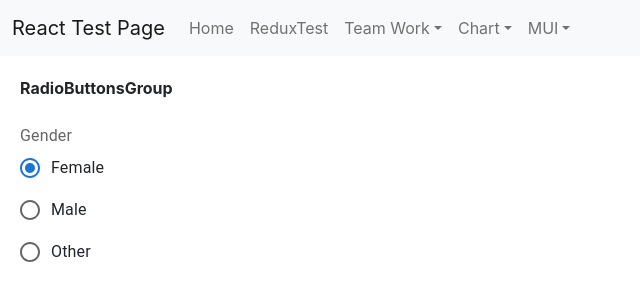
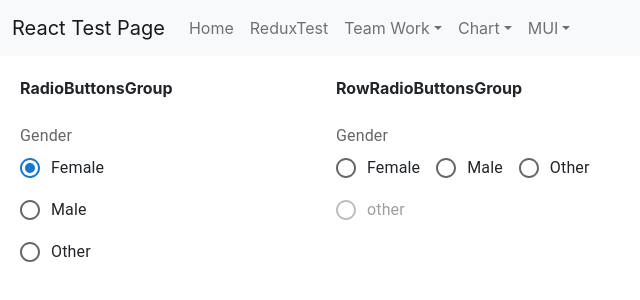
Before and after one commit to jinseok1306/React-Test, a React (Create React App) app in the folder ReactProject/client_app/: page /MUI/RadioPage in a window 1280 px wide. Shown: the top 300 px of the page, without its empty margins (0-640 px from the left). Built offline with nearby package versions, Linux system fonts and the light colour scheme.

Commit message:
MUI RowRadioButtonsGroup 테스트 완료

```diff
--- /dev/null
+++ b/ReactProject/client_app/src/components/Radio/RowRadioButtonsGroup.tsx
@@ -0,0 +1,29 @@
+import * as React from 'react';
+import Radio from '@mui/material/Radio';
+import RadioGroup from '@mui/material/RadioGroup';
+import FormControlLabel from '@mui/material/FormControlLabel';
+import FormControl from '@mui/material/FormControl';
+import FormLabel from '@mui/material/FormLabel';
+
+export default function RowRadioButtonsGroup() {
+    return (
+        <FormControl>
+            <FormLabel id="demo-row-radio-buttons-group-label">Gender</FormLabel>
+            <RadioGroup
+                row
+                aria-labelledby="demo-row-radio-buttons-group-label"
+                name="row-radio-buttons-group"
+            >
+                <FormControlLabel value="female" control={<Radio />} label="Female" />
+                <FormControlLabel value="male" control={<Radio />} label="Male" />
+                <FormControlLabel value="other" control={<Radio />} label="Other" />
+                <FormControlLabel
+                    value="disabled"
+                    disabled
+                    control={<Radio />}
+                    label="other"
+                />
+            </RadioGroup>
+        </FormControl>
+    );
+}
--- a/ReactProject/client_app/src/pages/MUI/RadioPage.tsx
+++ b/ReactProject/client_app/src/pages/MUI/RadioPage.tsx
@@ -2,6 +2,7 @@ import React, { useCallback, useState } from "react";
 import Menu from '../../components/Menu';
 import Grid from '@mui/material/Grid';
 import RadioButtonsGroup from '../../components/Radio/RadioButtonsGroup';
+import RowRadioButtonsGroup from '../../components/Radio/RowRadioButtonsGroup';
 
 const RadioPage = () => {
     return (
@@ -13,6 +14,10 @@ const RadioPage = () => {
                         <b>RadioButtonsGroup</b><div>&nbsp;</div>
                         <RadioButtonsGroup />
                     </Grid>
+                    <Grid item xs={3}>
+                        <b>RowRadioButtonsGroup</b><div>&nbsp;</div>
+                        <RowRadioButtonsGroup />
+                    </Grid>
                 </Grid>
             </div>
         </div>
```
Also changed, not shown: 1 other file (tests, documents, lock files or other folders).
